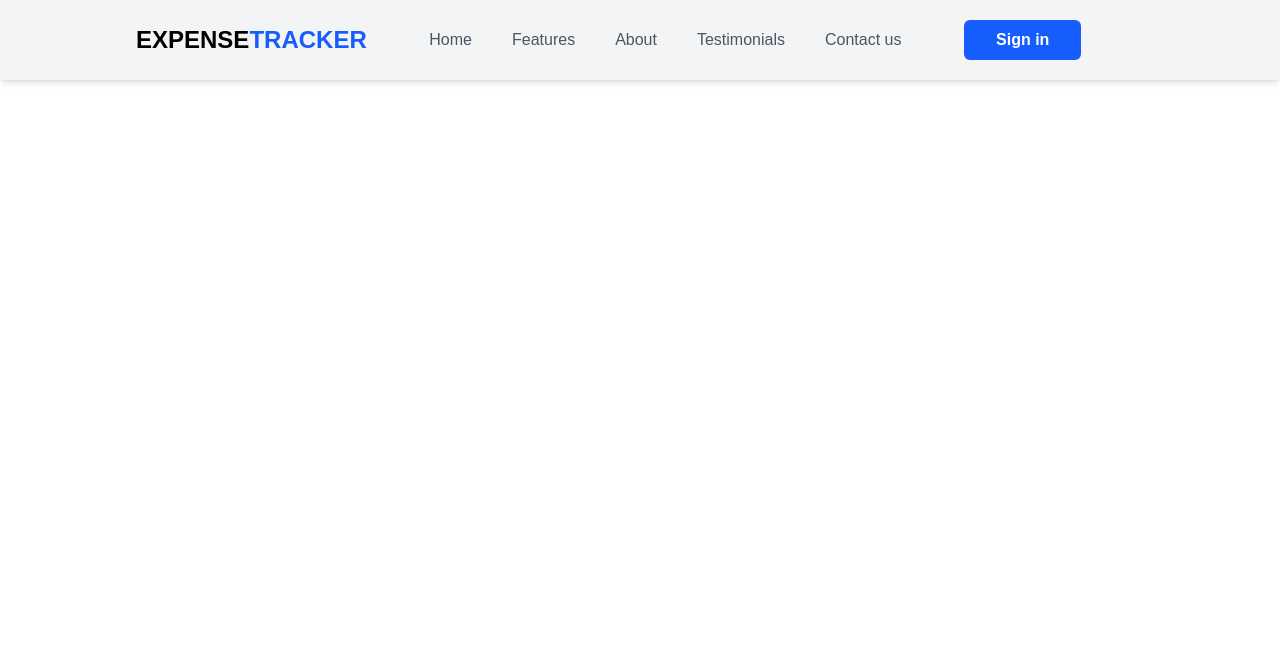
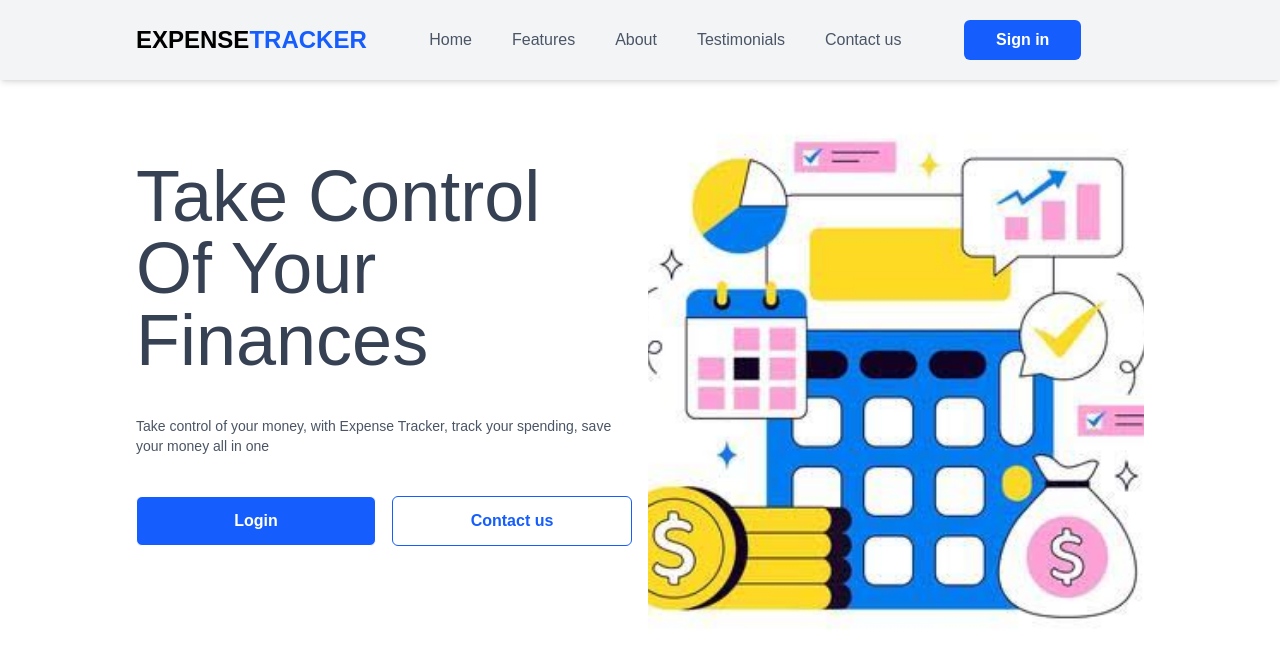
Before and after one commit to TONY-OCHIENG/ExpenseTracker, a React (Vite) app in the folder client/: page / in a window 1280 px wide. Shown: the top 666 px of the page. Built offline with nearby package versions, Linux system fonts and the light colour scheme.

Commit message:
Adding hero section

```diff
--- a/client/src/index.css
+++ b/client/src/index.css
@@ -6,3 +6,6 @@ body{
 input{
   background-color: white;
 }
+.link-active{
+  color: blue;
+}
--- /dev/null
+++ b/client/src/pages/Hero.jsx
@@ -0,0 +1,27 @@
+import React from 'react'
+import { useNavigate } from 'react-router-dom'
+
+function Hero() {
+    const navigate = useNavigate()
+  return (
+    <div className='py-20 h-[100vh] w-full bg-white'>
+        <div className='max-w-7xl md:w-[80%] w-full px-2 mx-auto grid grid-cols-1 md:grid-cols-2 gap-4'>
+            <div className='flex flex-col'>
+                <h1 className='mt-20 font-light text-4xl md:text-7xl text-gray-700'>Take Control Of Your Finances</h1>
+                <p className='text-sm mt-10 text-gray-600 '>Take control of your money, with Expense Tracker, track your spending, save your money all in one</p>
+                <div className='w-full grid grid-cols-1 md:grid-cols-2 gap-4 mt-10'>
+                    <button className='px-8 py-3 rounded-md border cursor-pointer bg-blue-600 text-white font-bold' onClick={() => {
+                        navigate('/login')
+                    }}>Login</button>
+                    <button  className='px-8 py-3 rounded-md border cursor-pointer border-blue-600 text-blue-600 font-bold'>Contact us</button>
+                </div>
+            </div>
+            <div className='h-[600px]'>
+                <img src="/src/assets/images.jpeg" alt="" className='w-full h-full object-cover'/>
+            </div>
+        </div>
+    </div>
+  )
+}
+
+export default Hero
--- a/client/src/pages/LandingPage.jsx
+++ b/client/src/pages/LandingPage.jsx
@@ -1,10 +1,12 @@
 import React from 'react'
 import NavBar from '../components/Navbar'
+import Hero from './Hero'
 
 function LandingPage() {
   return (
     <div>
         <NavBar/>
+        <Hero/>
     </div>
   )
 }
```
Also changed, not shown: client/src/assets/images.jpeg (added).
